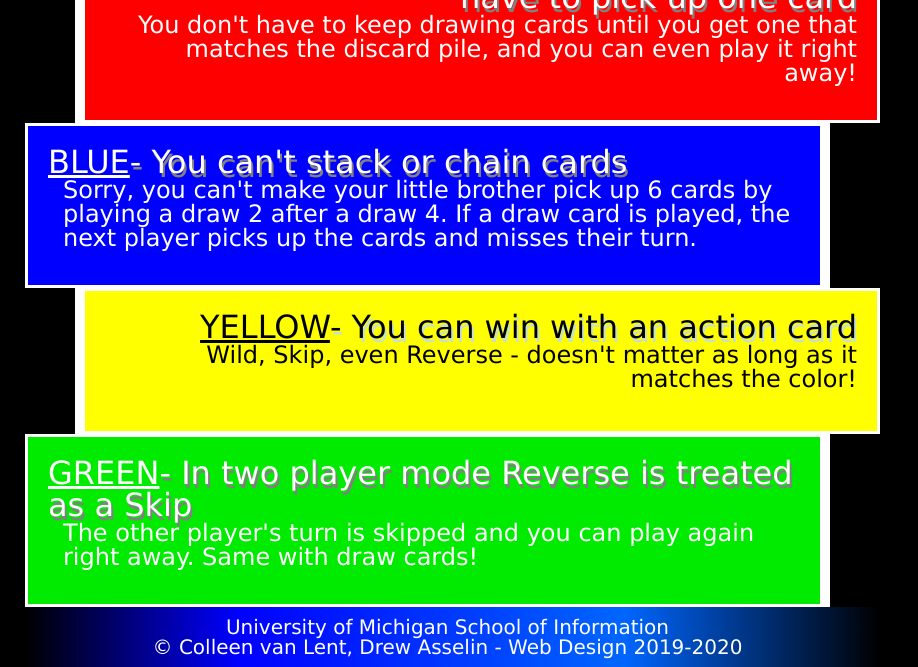
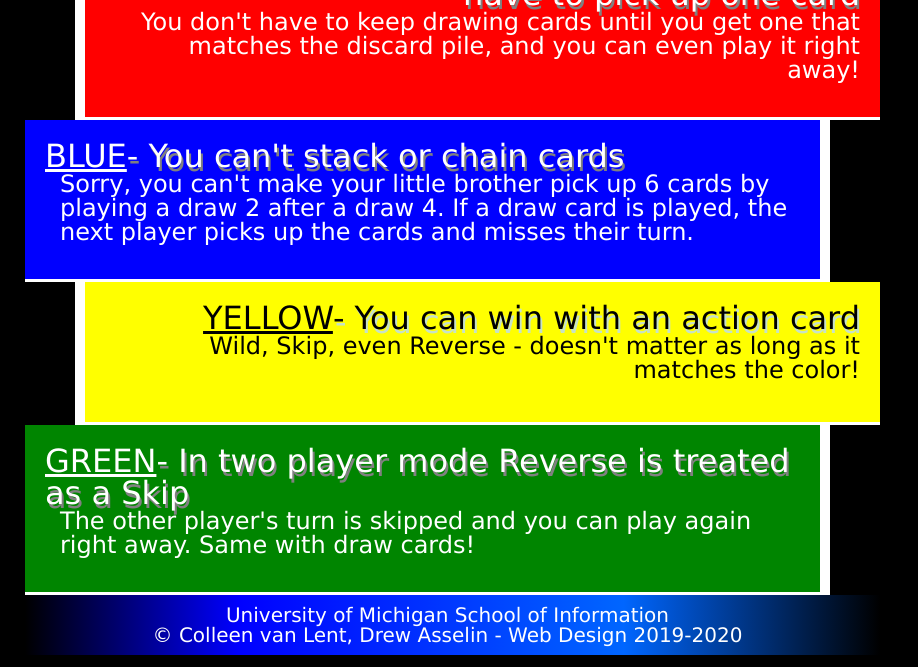
Before and after one commit to myancich/homework2-2022, a plain HTML site: page index.html in a window 1280 px wide. Shown: the part 640-1307 px from the top of the page, without its empty margins (0-918 px from the left). Drawn offline with Linux system fonts and the light colour scheme.

Commit message:
Add files via upload

```diff
--- a/css/style.css
+++ b/css/style.css
@@ -49,6 +49,8 @@ div {
     margin-left: 50px;
     border-bottom: 3px solid #ffffff;
     border-left: 10px solid #ffffff;
+    border-right: 0px solid #ffffff;
+    border-top: 0px solid #ffffff;
 }
 
 .blue {
@@ -57,6 +59,9 @@ div {
     margin-right: 50px;
     border-right: 10px solid #ffffff;
     border-bottom: 3px solid #ffffff;
+    border-left: 0px solid #ffffff;
+    border-top: 0px solid #ffffff;
+
 }
 
 .yellow {
@@ -65,6 +70,8 @@ div {
     margin-left: 50px;
     border-bottom: 3px solid #ffffff;
     border-left: 10px solid #ffffff;
+    border-right: 0px solid #ffffff;
+    border-top: 0px solid #ffffff;
 }
 
 .yellow h2 {
@@ -77,11 +84,13 @@ div {
 }
 
 .green {
-    background: #00EB00;
+    background: #008500;
     text-align: left;
     margin-right: 50px;
     border-right: 10px solid #ffffff;
     border-bottom: 3px solid #ffffff;
+    border-top: 0px solid #ffffff;
+    border-left: 0px solid #ffffff;
 }
 
 span {
```
